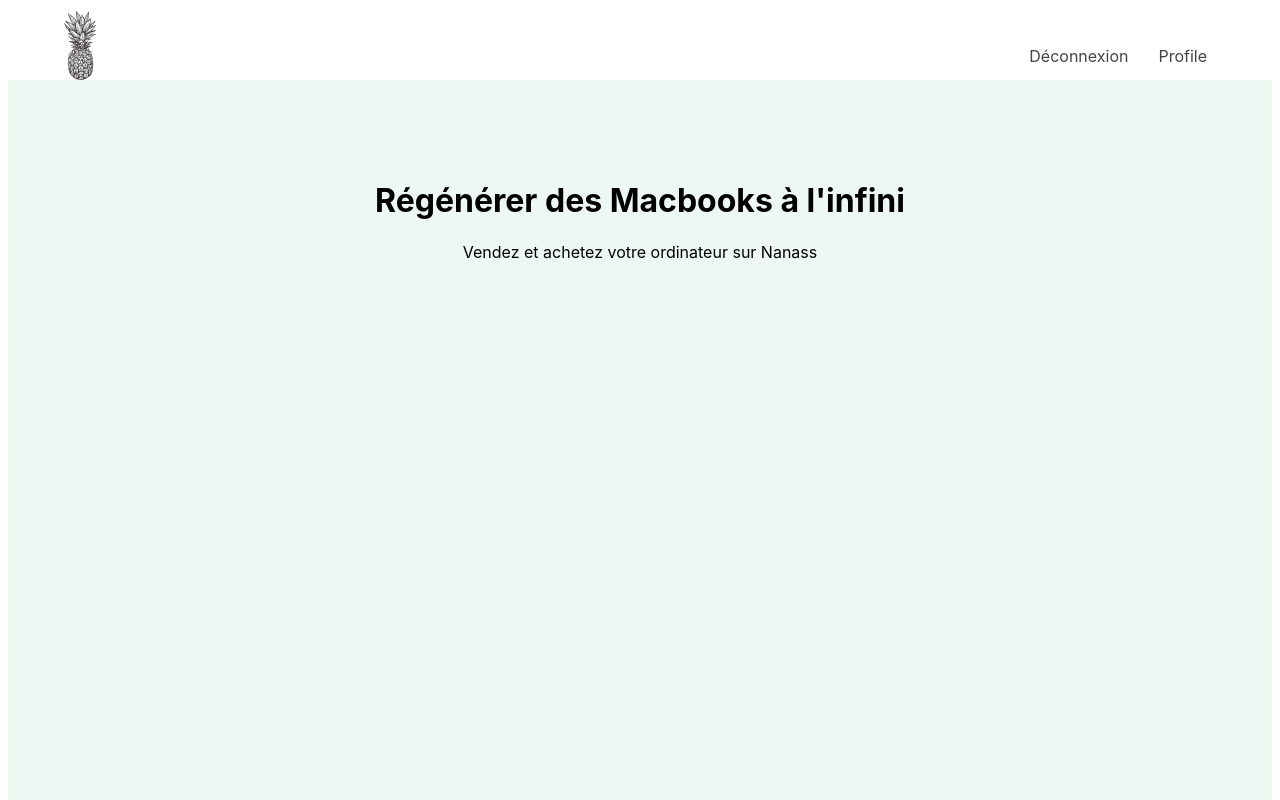
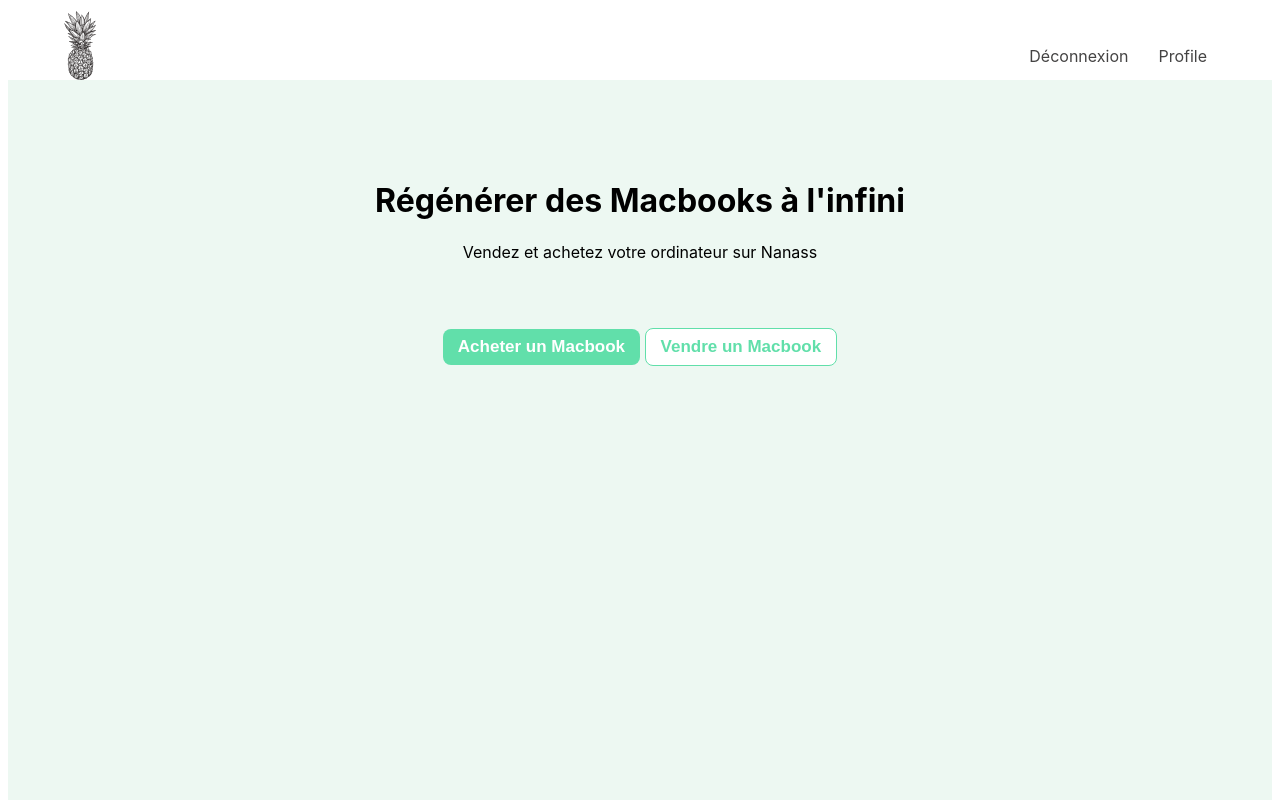
Before and after one commit to mariedx/Nanass, a Next.js app in the folder client/: page / in a window 1280 px wide. Built offline with nearby package versions, Linux system fonts and the light colour scheme.

Commit message:
#22 buttons added to jumbotron

```diff
--- a/client/src/components/Button/button.module.scss
+++ b/client/src/components/Button/button.module.scss
@@ -7,6 +7,7 @@
 	font-size:17px;
 	padding:8px 15px;
 	text-decoration:none;
+  font-weight: bold;
 
   &:hover {
     color:#4bd199;
@@ -23,6 +24,7 @@
 	font-size:17px;
 	padding:8px 15px;
 	text-decoration:none;
+  font-weight: bold;
 
   &:hover {
     background-color:#4bd199;
--- a/client/src/components/Jumbotron/index.jsx
+++ b/client/src/components/Jumbotron/index.jsx
@@ -1,10 +1,22 @@
 import React from 'react';
+import Button from 'components/Button';
 import styles from './jumbotron.module.scss';
 
 const Jumbotron = () => (
   <div className={styles.Jumbotron}>
     <h1>Régénérer des Macbooks à l&apos;infini</h1>
     <p>Vendez et achetez votre ordinateur sur Nanass</p>
+    <div className={styles.Buttons}>
+      <Button
+        title="Acheter un Macbook"
+        type="primary"
+      />
+      {' '}
+      <Button
+        title="Vendre un Macbook"
+        type="light"
+      />
+    </div>
   </div>
 );
 
--- a/client/src/components/Jumbotron/jumbotron.module.scss
+++ b/client/src/components/Jumbotron/jumbotron.module.scss
@@ -9,3 +9,9 @@
   z-index: -1;
   margin-bottom: 0px;
 }
+
+.Buttons {
+  // display: flex;
+  // justify-content: space-evenly;
+  padding-top: 50px;
+}
```
